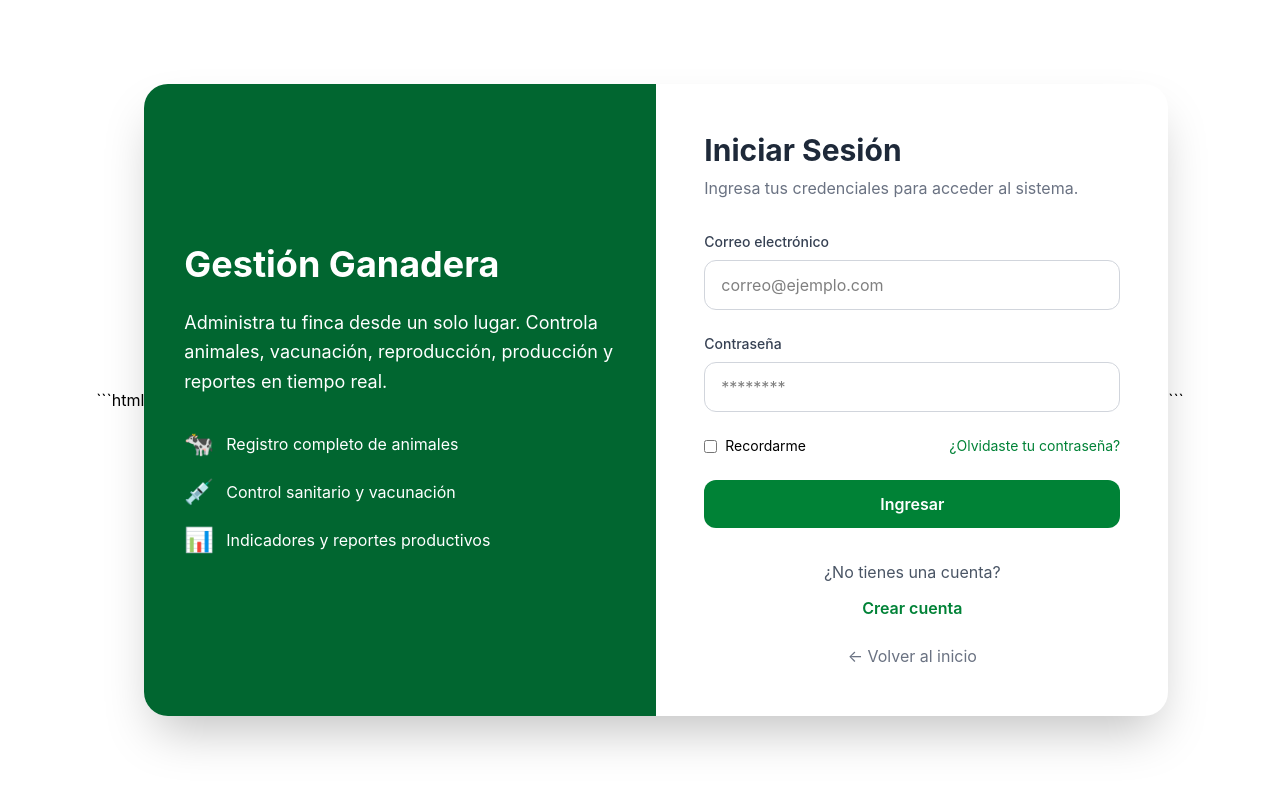
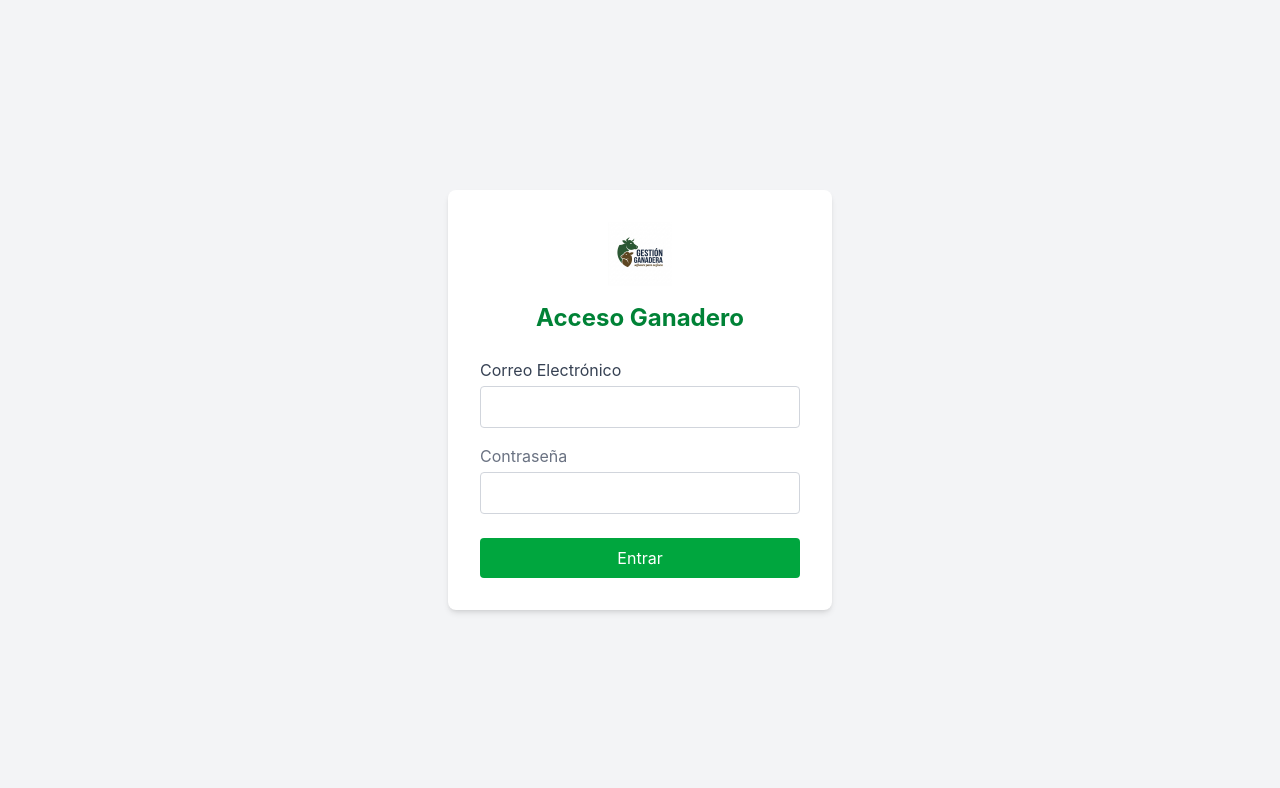
Before and after one commit to elian01martinezm-code/gestion-ganadera-landing, a website: page src/login.html in a window 1280 px wide. Drawn offline with nearby package versions, Linux system fonts and the light colour scheme; files that its build step writes are made by us from their sources.

Commit message:
feat(LPL-9): finalizar UI de login con logo y corrección de rutas de script

````diff
--- a/src/login.html
+++ b/src/login.html
@@ -1,138 +1,37 @@
-```html
 <!DOCTYPE html>
 <html lang="es">
 <head>
-<meta charset="UTF-8">
-<meta name="viewport" content="width=device-width, initial-scale=1.0">
-<title>Iniciar Sesión | Gestión Ganadera</title>
+    <meta charset="UTF-8">
+    <meta name="viewport" content="width=device-width, initial-scale=1.0">
+    <title>Iniciar Sesión - Gestión Ganadera</title>
+    <link href="../dist/output.css" rel="stylesheet">
+</head>
+<body class="bg-gray-100 flex items-center justify-center h-screen">
 
-<link rel="stylesheet" href="../dist/output.css">
+            <div class="bg-white p-8 rounded-lg shadow-md w-96">
 
-</head>
-<body class="min-h-screen bg-gradient-br from-green-50 to-green-100 flex items-center justify-center p-6">
+    <img src="imagenes/Gemini_Generated_Image_du25c5du25c5du25.png" alt="Logo" class="w-16 mx-auto mb-4">
+    <h2 class="text-2xl font-bold mb-6 text-center text-green-700">Acceso Ganadero</h2>
 
-<div class="w-full max-w-5xl bg-white rounded-3xl shadow-2xl overflow-hidden grid md:grid-cols-2">
-
-    <div class="hidden md:flex flex-col justify-center bg-green-800 text-white p-10">
-        <h1 class="text-4xl font-bold mb-6">
-            Gestión Ganadera
-        </h1>
-
-        <p class="text-lg leading-relaxed mb-8">
-            Administra tu finca desde un solo lugar.
-            Controla animales, vacunación, reproducción,
-            producción y reportes en tiempo real.
-        </p>
-
-        <div class="space-y-4">
-            <div class="flex items-center gap-3">
-                <span class="text-2xl">🐄</span>
-                <span>Registro completo de animales</span>
+        <form id="loginForm" novalidate>
+            <div class="mb-4">
+                <label class="block text-gray-700">Correo Electrónico</label>
+                <input type="email" id="email" class="w-full p-2 border border-gray-300 rounded mt-1 focus:ring-2 focus:ring-green-500 outline-none">
+                <p id="emailError" class="text-red-500 text-xs mt-1 hidden">El correo es obligatorio.</p>
             </div>
 
-            <div class="flex items-center gap-3">
-                <span class="text-2xl">💉</span>
-                <span>Control sanitario y vacunación</span>
+            <div class="mb-6">
+                <label class="block text-gray-500">Contraseña</label>
+                <input type="password" id="password" class="w-full p-2 border border-gray-300 rounded mt-1 focus:ring-2 focus:ring-green-700 outline-none">
+                <p id="passError" class="text-red-600 text-xs mt-1 hidden">La contraseña es obligatoria.</p>
             </div>
 
-            <div class="flex items-center gap-3">
-                <span class="text-2xl">📊</span>
-                <span>Indicadores y reportes productivos</span>
-            </div>
-        </div>
+            <button type="submit" class="w-full bg-green-600 text-white py-2 rounded hover:bg-green-700 transition">
+                Entrar
+            </button>
+        </form>
     </div>
 
-    <div class="p-8 md:p-12">
-
-        <div class="mb-8">
-            <h2 class="text-3xl font-bold text-gray-800">
-                Iniciar Sesión
-            </h2>
-
-            <p class="text-gray-500 mt-2">
-                Ingresa tus credenciales para acceder al sistema.
-            </p>
-        </div>
-
-        <form class="space-y-6">
-
-            <div>
-                <label
-                    for="correo"
-                    class="block text-sm font-medium text-gray-700 mb-2">
-                    Correo electrónico
-                </label>
-
-                <input
-                    id="correo"
-                    type="email"
-                    placeholder="correo@ejemplo.com"
-                    required
-                    class="w-full rounded-xl border border-gray-300 px-4 py-3 focus:border-green-600 focus:outline-none">
-            </div>
-
-            <div>
-                <label
-                    for="password"
-                    class="block text-sm font-medium text-gray-700 mb-2">
-                    Contraseña
-                </label>
-
-                <input
-                    id="password"
-                    type="password"
-                    placeholder="********"
-                    required
-                    class="w-full rounded-xl border border-gray-300 px-4 py-3 focus:border-green-600 focus:outline-none">
-            </div>
-
-            <div class="flex justify-between items-center text-sm">
-                <label class="flex items-center gap-2">
-                    <input type="checkbox">
-                    Recordarme
-                </label>
-
-                <a
-                    href="#"
-                    class="text-green-700 hover:underline">
-                    ¿Olvidaste tu contraseña?
-                </a>
-            </div>
-
-            <button
-                type="submit"
-                class="w-full bg-green-700 text-white py-3 rounded-xl font-semibold hover:bg-green-800 transition">
-                Ingresar
-            </button>
-
-        </form>
-
-        <div class="mt-8 text-center">
-
-            <p class="text-gray-600">
-                ¿No tienes una cuenta?
-            </p>
-
-            <a
-                href="registro.html"
-                class="inline-block mt-3 text-green-700 font-semibold hover:underline">
-                Crear cuenta
-            </a>
-
-            <div class="mt-6">
-                <a
-                    href="../index.html"
-                    class="text-gray-500 hover:text-green-700">
-                    ← Volver al inicio
-                </a>
-            </div>
-
-        </div>
-
-    </div>
-
-</div>
-
+    <script src="./js/login-validation.js"></script>
 </body>
 </html>
-```
````
